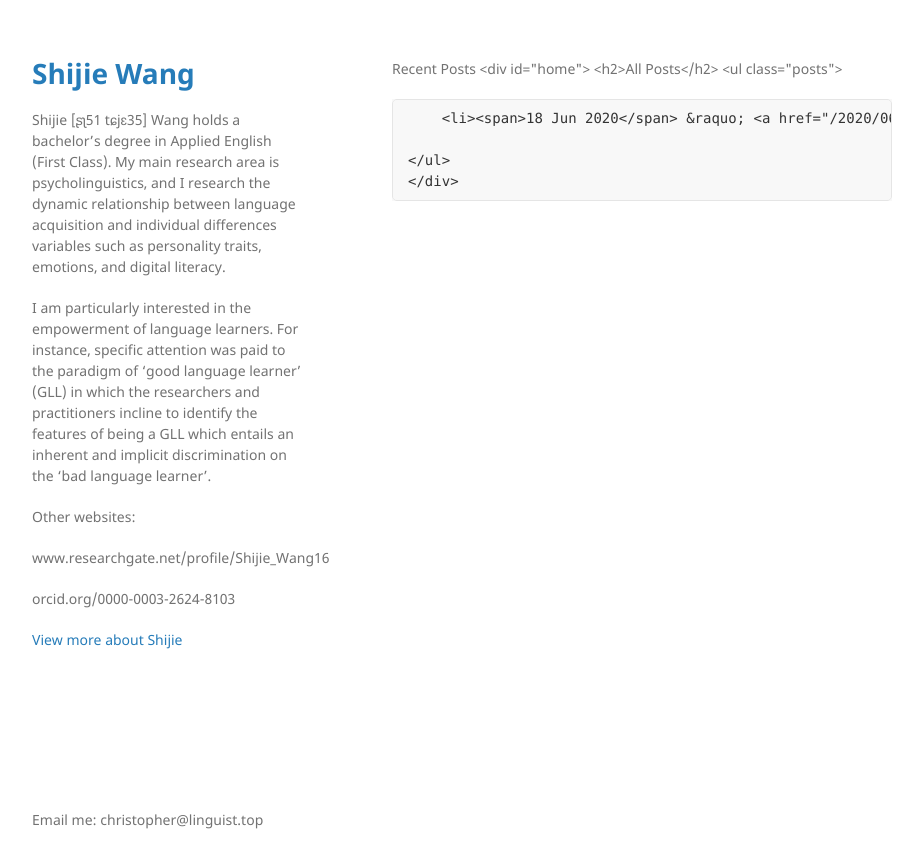
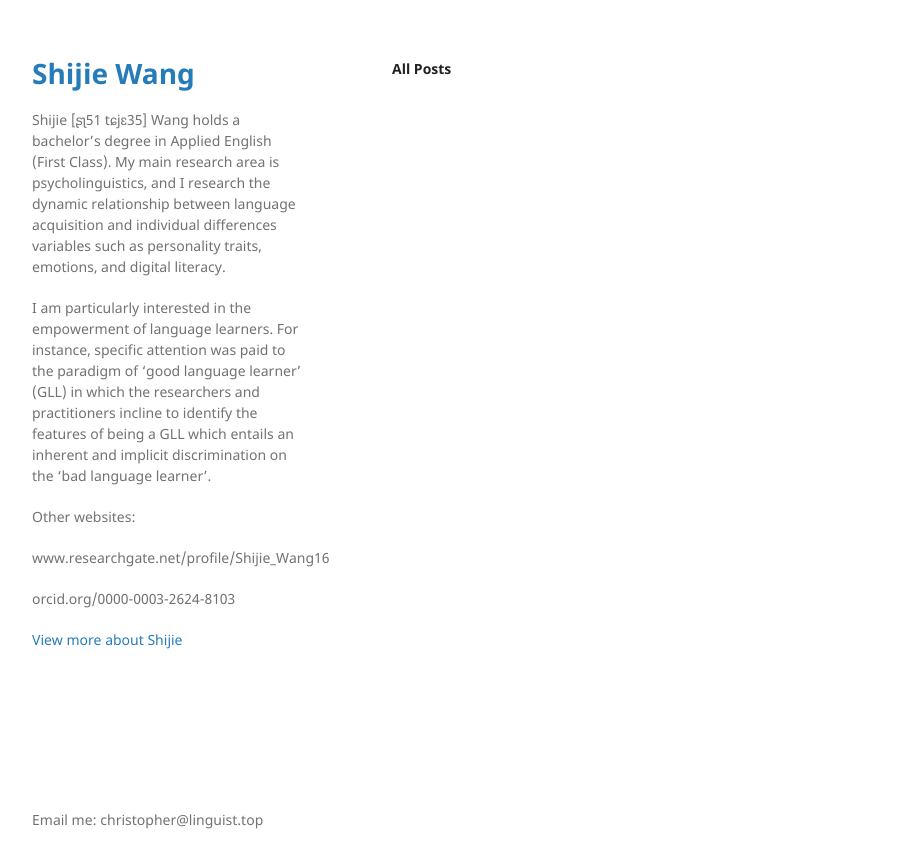
Before and after one commit to ChristopherTLAL/personal-blog, a Jekyll site: the page built from index.md, in a window 1280 px wide. Shown: the top 868 px of the page, without its empty margins (178-1101 px from the left). Built offline with Jekyll 4.4.1, drawn with Linux system fonts in a browser that asks for light colours; our own code applies the rules of GitHub Pages for plain Markdown files.

Commit message:
Update index.md

```diff
--- a/index.md
+++ b/index.md
@@ -1,9 +1 @@
-Recent Posts
-    <div id="home">
-    <h2>All Posts</h2>
-    <ul class="posts">
-        {% for post in site.posts %}
-        <li><span>{{ post.date | date_to_string }}</span> &raquo; <a href="{{ site.baseurl }}{{ post.url }}">{{ post.*title* }}</a></li>
-        {% endfor %}
-    </ul>
-    </div>
+**All Posts**
```
